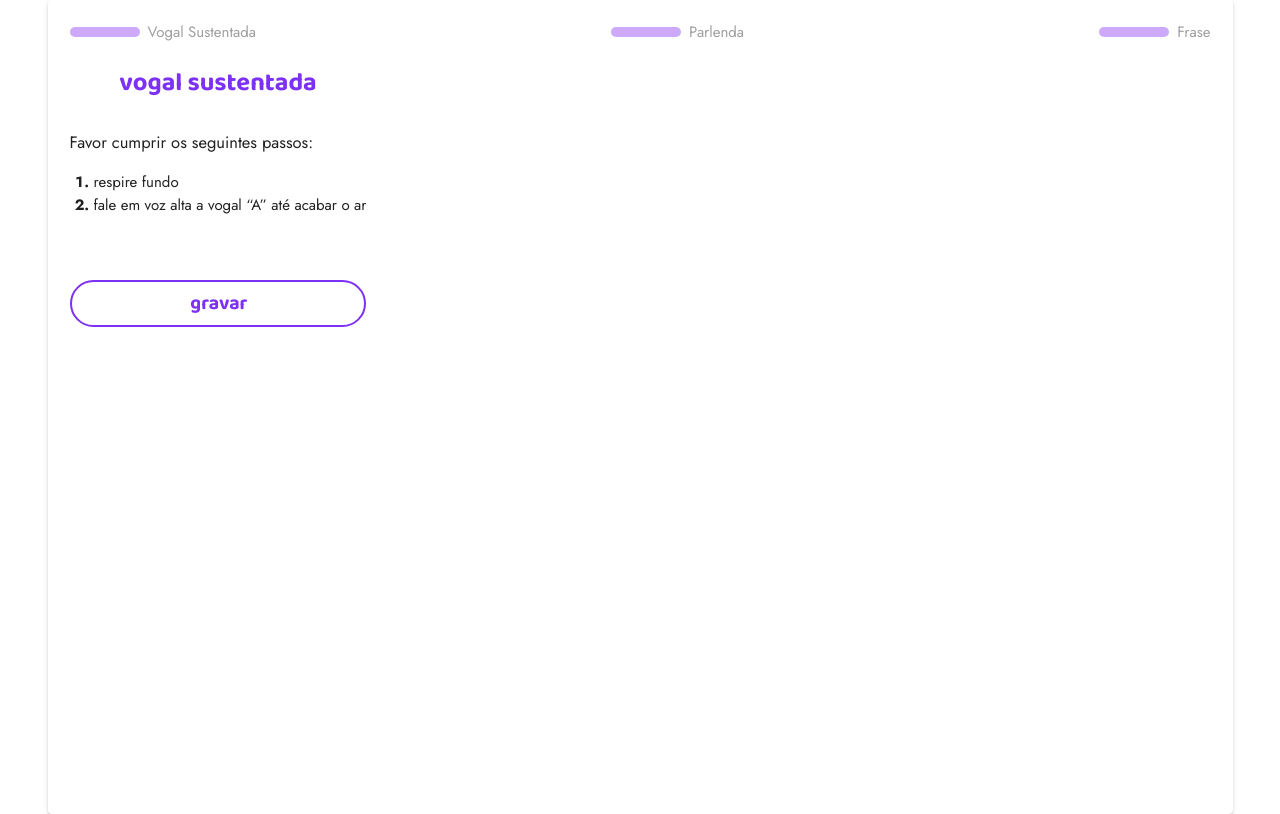
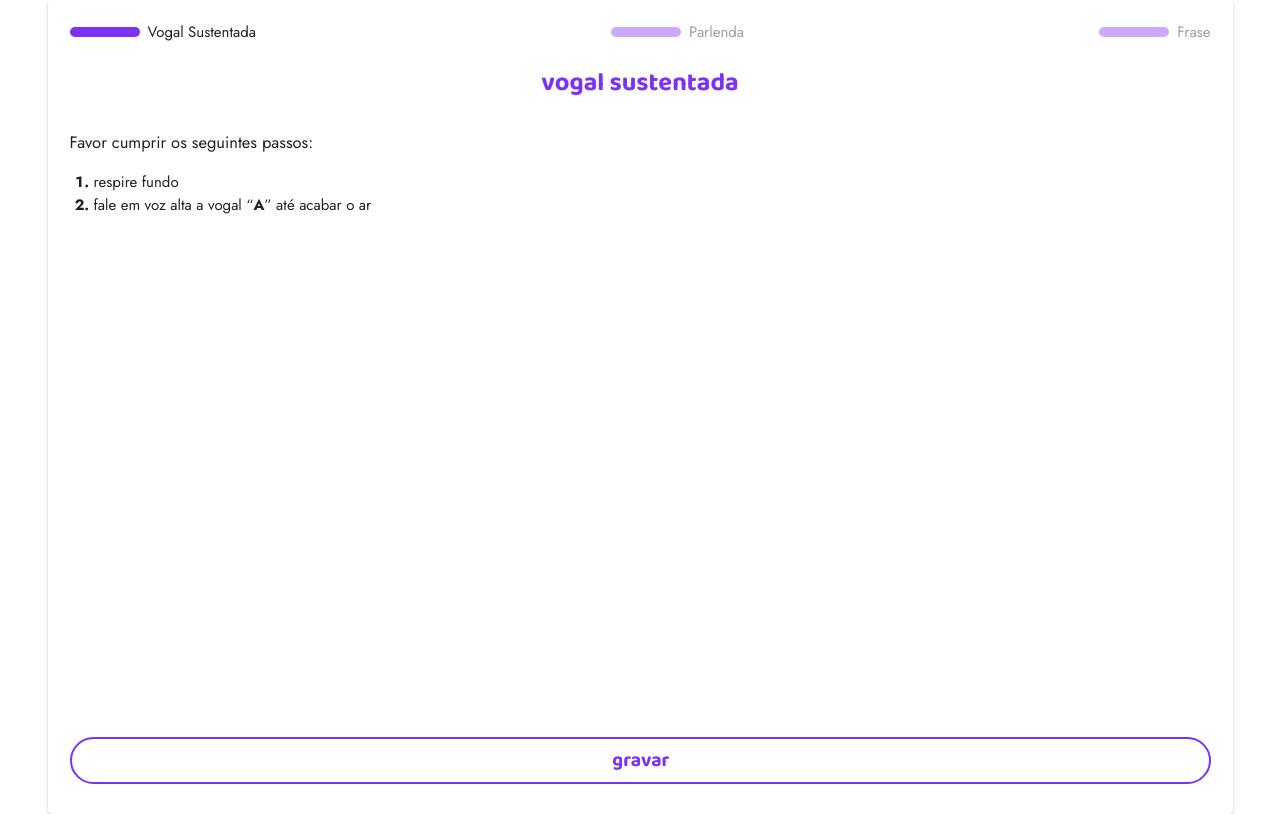
Before and after one commit to spirabr/PWA-App, a Vue app: page /gather/audios in a window 1280 px wide. Built offline with nearby package versions, Linux system fonts and the light colour scheme.

Commit message:
Push down buttons and many design details
Signed-off-by: Francisco Eugênio Wernke <franwernke@usp.br>

```diff
--- a/src/App.vue
+++ b/src/App.vue
@@ -46,6 +46,20 @@ export default {
     text-align: center;
     font-size: 1.7em;
   }
+  i.v-icon.notranslate.mdi.mdi-check.theme--light {
+    display: none;
+  }
+  .v-stepper__wrapper {
+    height: 100%;
+    width: 100%;
+
+    display: flex;
+    flex-direction: column;
+    justify-content: space-between;
+  }
+  .container .microphone {
+    align-self: flex-start;
+  }
   p {
     font-size: 1.1em;
   }
--- a/src/components/Microphone.vue
+++ b/src/components/Microphone.vue
@@ -170,13 +170,13 @@ export default {
 </script>
 
 <style scoped>
-  .container .microphone{
+  .container .microphone {
     height: calc(17px + 2*47px);
     display: flex;
     flex-direction: column;
     justify-content: flex-end;
 
-    align-self: end;
+    align-self: flex-end;
     padding: 0;
   }
   .v-btn:not(.v-btn--round).v-size--default {
--- a/src/views/gather/Aceite.vue
+++ b/src/views/gather/Aceite.vue
@@ -1,5 +1,6 @@
 <template>
   <v-container>
+    <div class="instruction">
       <h1>termo de participação</h1>
       <p>
         Você está sendo convidado a participar de um estudo para desenvolver um método automático para detectar pessoas que possam evoluir com problemas respiratórios.
@@ -10,6 +11,7 @@
 
         Nenhum dado pessoal seu será incluído em nenhum documento do estudo.
       </p>
+    </div>
 
     <Microphone
       :Reset=false
@@ -43,6 +45,7 @@ export default {
 
     display: flex;
     flex-direction: column;
+    justify-content: space-between;
   }
   h1 {
     margin-right: 10px;
--- a/src/views/gather/Audios.vue
+++ b/src/views/gather/Audios.vue
@@ -1,6 +1,6 @@
 <template>
   <v-container>
-    <v-stepper v-model="cur_step">
+    <v-stepper v-model="curStep">
 
       <v-stepper-header
         app
@@ -9,8 +9,7 @@
 
         <v-stepper-step
           step=""
-          :complete="cur_step > 1"
-          :active-step="cur_step == 1"
+          :complete="curStep >= 1"
         >
           Vogal Sustentada
         </v-stepper-step>
@@ -18,7 +17,7 @@
 
         <v-stepper-step
           step=""
-          :complete="cur_step > 2"
+          :complete="curStep >= 2"
         >
           Parlenda
         </v-stepper-step>
@@ -26,6 +25,7 @@
 
         <v-stepper-step
           step=""
+          :complete="curStep >= 3"
         >
           Frase
         </v-stepper-step>
@@ -33,7 +33,7 @@
 
       <v-stepper-items id="stepper-content">
         <v-stepper-content step="1">
-          <div>
+          <div class="instruction">
             <h1>vogal sustentada</h1>
             <p>Favor cumprir os seguintes passos: </p>
             <ol>
@@ -41,7 +41,7 @@
                 respire fundo
               </li>
               <li>
-                fale em voz alta a vogal “A” até acabar o ar
+                fale em voz alta a vogal “<strong>A</strong>” até acabar o ar
               </li>
             </ol>
           </div>
@@ -55,7 +55,7 @@
         </v-stepper-content>
 
         <v-stepper-content step="2">
-          <div>
+          <div class="instruction">
             <h1>parlenda</h1>
             <p>Favor falar um verso que saiba de cor. <br>
               Por exemplo:
@@ -64,7 +64,7 @@
               Esparrama pelo chão …”
             </p>
             <p>
-              Caso não se lembre de nenhum verso, pode ser substituído por uma oração.
+              Caso não se lembre de nenhum verso, pode ser substituído por uma oração
             </p>
           </div>
 
@@ -77,7 +77,7 @@
         </v-stepper-content>
 
         <v-stepper-content step="3">
-          <div>
+          <div class="instruction">
             <h1> frase lida </h1>
             <p>Favor perguntar se o paciente se importa em ler a frase a seguir. <br>
               Caso contrário, pular esta etapa.</p>
@@ -97,7 +97,7 @@
           >
             pular esta etapa
           </v-btn>
-          <div @click="startCountdown()">
+          <div @click="disallowSkip()">
             <Microphone
               :Reset=true
               @newAudio="saveFrase"
@@ -114,30 +114,23 @@
 import Microphone from '@/components/Microphone'
 import router from '@/router'
 
-function sleep(ms) {
-  return new Promise(resolve => setTimeout(resolve, ms));
-}
-
 export default {
   name: 'Gather',
   data: () => ({
-    cur_step: 1,
+    curStep: 1,
     recording: false,
     allowSkip: true,
   }),
   components: { Microphone},
   methods: {
-    async startCountdown() {
+    disallowSkip() {
       this.allowSkip = false;
-      if (!this.recording)
-        await sleep(1000);
-      this.recording = !this.recording;
     },
     async goToDone() {
       await router.push('/gather/done');
     },
     updateStepper() {
-      this.cur_step++;
+      this.curStep++;
     },
     saveSustentada(blobURL) {
       this.$store.commit('saveSustentada', blobURL)
@@ -165,12 +158,12 @@ export default {
     padding: 0;
   }
   .parlenda {
-    width: 100%;
-    height: 100%;
-
     font-weight: bold;
     font-style: italic;
     text-align: center;
+  }
+  .parlenda-text {
+    height: 100%;
   }
   .v-stepper {
     width: 100%;
@@ -180,9 +173,7 @@ export default {
     height: calc(100vh - 36px);
   }
   .v-stepper__content {
-    display: flex;
-    justify-content: stretch;
-    padding: 0 22px 30px 22px;
+    padding: 0 22px 30px;
   }
   .v-stepper__header {
     padding: 0 22px;
@@ -202,6 +193,7 @@ export default {
   h2 {
     color: var(--purple-color);
     font-weight: normal;
+    text-align: center;
   }
   li::marker {
     padding: 0;
@@ -217,6 +209,8 @@ export default {
     font-weight: bold;
     font-size: 1.3rem;
 
+    flex: unset;
+
     border: 2.7px solid var(--purple-color);
   }
   .v-btn:not(.v-btn--round).v-size--default {
--- a/src/views/gather/Done.vue
+++ b/src/views/gather/Done.vue
@@ -9,6 +9,7 @@
       large
       color="var(--purple-color)"
       class="back-home"
+      @click="goHome"
     >
       voltar para o início
     </v-btn>
--- a/src/views/gather/Form.vue
+++ b/src/views/gather/Form.vue
@@ -162,5 +162,6 @@ export default {
   }
   .container {
     padding: 30px 22px;
+    height: 100%;
   }
 </style>
```
Lines whose indentation alone changed are shown as unchanged.
